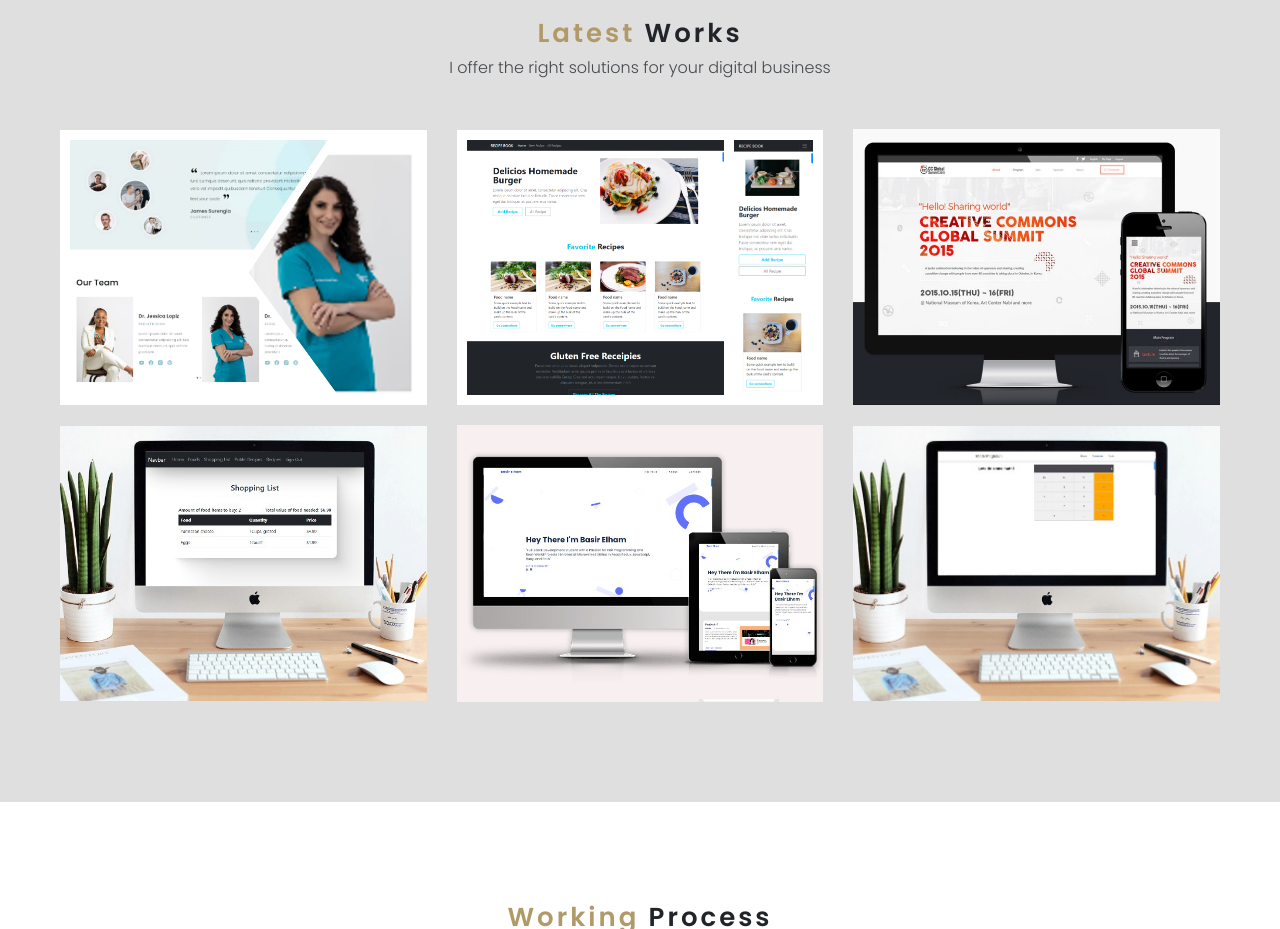
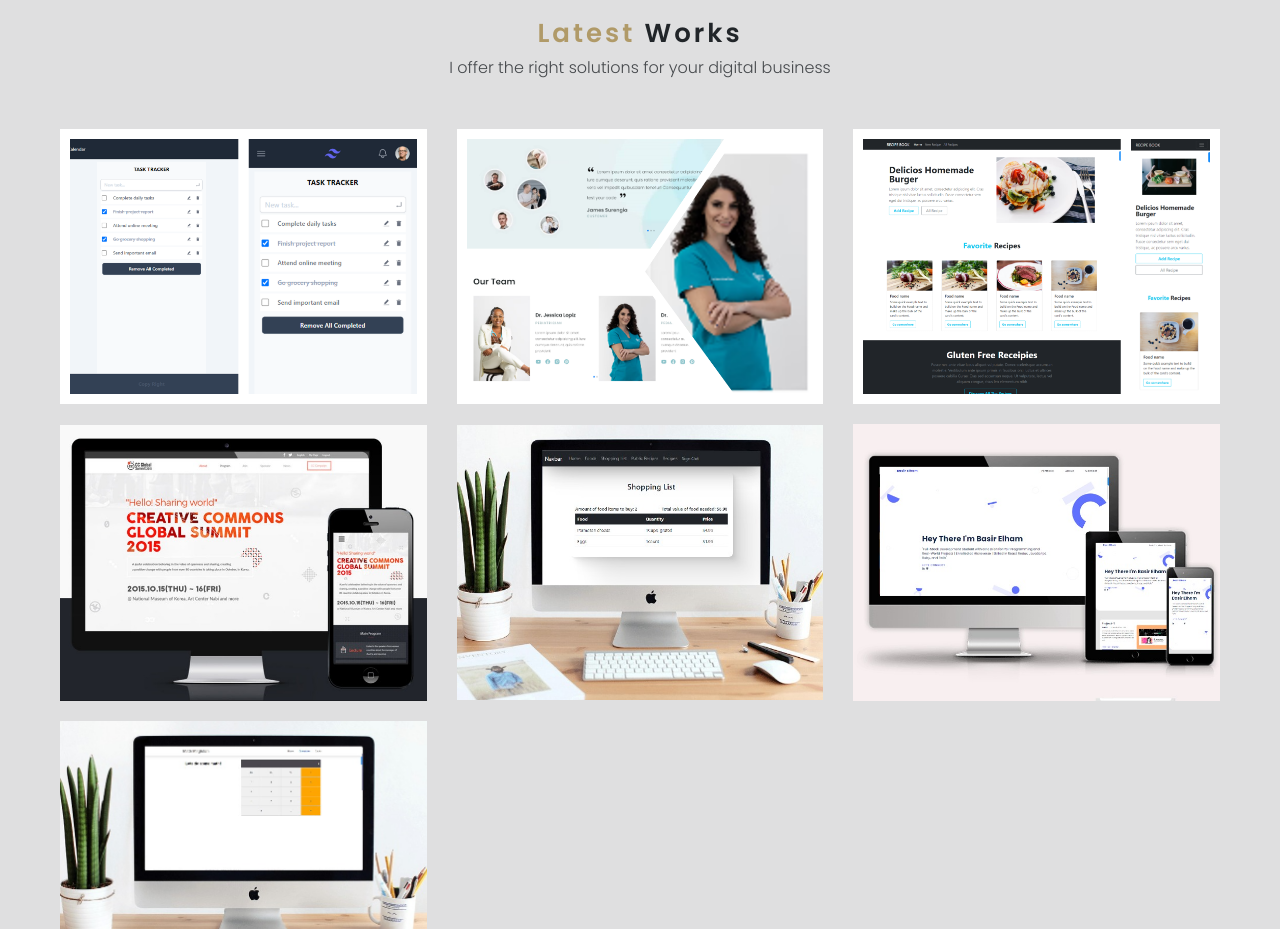
Before and after one commit to Elhambasir/basir-elham-portfolio, a React (Create React App) app: page / in a window 1280 px wide. Shown: the part 1700-2629 px from the top of the page. Built offline with nearby package versions, Linux system fonts and the light colour scheme.

Commit message:
Add react-tod-app

```diff
--- a/src/constants/data.js
+++ b/src/constants/data.js
@@ -40,6 +40,15 @@ const services = [
 const works = [
   {
     id: 1,
+    image: images.reactTodo,
+    title: 'React Todo App',
+    description: 'This project is a simple React Todo app that utilizes Tailwind CSS for styling. It allows users to add, edit, and remove tasks.',
+    liveLink: 'https://smart-bazar-todo-app.onrender.com/',
+    sourceLink: 'https://github.com/Elhambasir/react-todo-list',
+    technologies: ['HTML', 'CSS', 'JavaScript', 'React', 'Tailwind CSS']
+  },
+  {
+    id: 2,
     image: images.lp,
     title: 'Modern Landing Page',
     description: 'This modern landing page is a simple website that allows users to showcase their medical services, team, working hours, most asked question, testimonials, and contact information. It is created using HTML, CSS, JavaScript, and Tailwind CSS.',
@@ -48,7 +57,7 @@ const works = [
     technologies: ['HTML', 'CSS', 'JavaScript', 'Tailwind CSS']
   },
   {
-    id: 2,
+    id: 3,
     image: images.codeAlpha,
     title: 'Recipe Book (Code Alpha Internship)',
     description: 'Recipe Book is a web application that allows users to store, manage, and share recipes. I developed this project during my internship at Code Alpha as a front-end developer. It is built using a combination of HTML, CSS, JavaScript, and Bootstrap. I diligently worked on this project throughout November, aiming to meet the deadline of December 5th.',
@@ -57,7 +66,7 @@ const works = [
     technologies: ['HTML', 'CSS', 'JavaScript','Bootstrap']
   },
   {
-    id: 3,
+    id: 4,
     image: images.conferance,
     title: 'conference',
     description: 'Star\'s Website is a website which allows users to showcase all information about their courses. It is created according to javascript capston project but the contents are from Star Education Society. For now just about and home page are completed but the complete version will be pushed next time.',
@@ -66,7 +75,7 @@ const works = [
     technologies: ['HTML', 'CSS', 'JavaScript']
   },
   {
-    id: 4,
+    id: 5,
     image: images.recipe,
     title: 'Recipe',
     description: 'Recipes App keeps track of all your recipes, ingredients, and inventory. It will allow you to save ingredients, keep track of what you have, create recipes, and generate a shopping list based on what you have and what you are missing from a recipe.',
@@ -75,7 +84,7 @@ const works = [
     technologies: ['HTML', 'CSS', 'JavaScript', 'Ruby', 'Ruby on Rails', 'PostgreSQL', 'Bootstrap', 'Rspec', 'Capybara']
   },
   {
-    id: 5,
+    id: 6,
     image: images.portfolio,
     title: 'Portfolio',
     description: 'Portfolio website is one of the most powerful tools in software developer toolbox; it’s the easiest way of showing what you’re truly capable of as a developer, and is a quick and simple way for recruiters and hiring managers to get an idea of what you can bring to their teams.',
@@ -84,7 +93,7 @@ const works = [
     technologies: ['HTML', 'CSS', 'JavaScript']
   },
   {
-    id: 6,
+    id: 7,
     image: images.mathMagecian,
     title: 'MATH MAGICIAN',
     description: 'Math magician is a simple app that allows users to culculate simple math problems. It is created using HTML, CSS, JavaScript, Bootstrap and React.',
--- a/src/constants/images.js
+++ b/src/constants/images.js
@@ -6,6 +6,7 @@ import recipe from '../assets/images/recipe/recipe.png';
 import lp1 from '../assets/images/landingPage/l1.png';
 import lp2 from '../assets/images/landingPage/l2.png';
 import codeAlpha from '../assets/images/codeAlpha/rb.png';
+import reactTodo from '../assets/images/reactTodo/reactTodo.png';
 export const images = {
   conferance:[conferanceHome],
   mathMagecian:[mathMagecian],
@@ -13,5 +14,6 @@ export const images = {
   recipe: [recipe],
   myCv: myCv,
   lp: [lp1,lp2],
-  codeAlpha: [codeAlpha]
+  codeAlpha: [codeAlpha],
+  reactTodo: [reactTodo]
 };
```
Also changed, not shown: src/assets/images/reactTodo/reactTodo.png (added).
